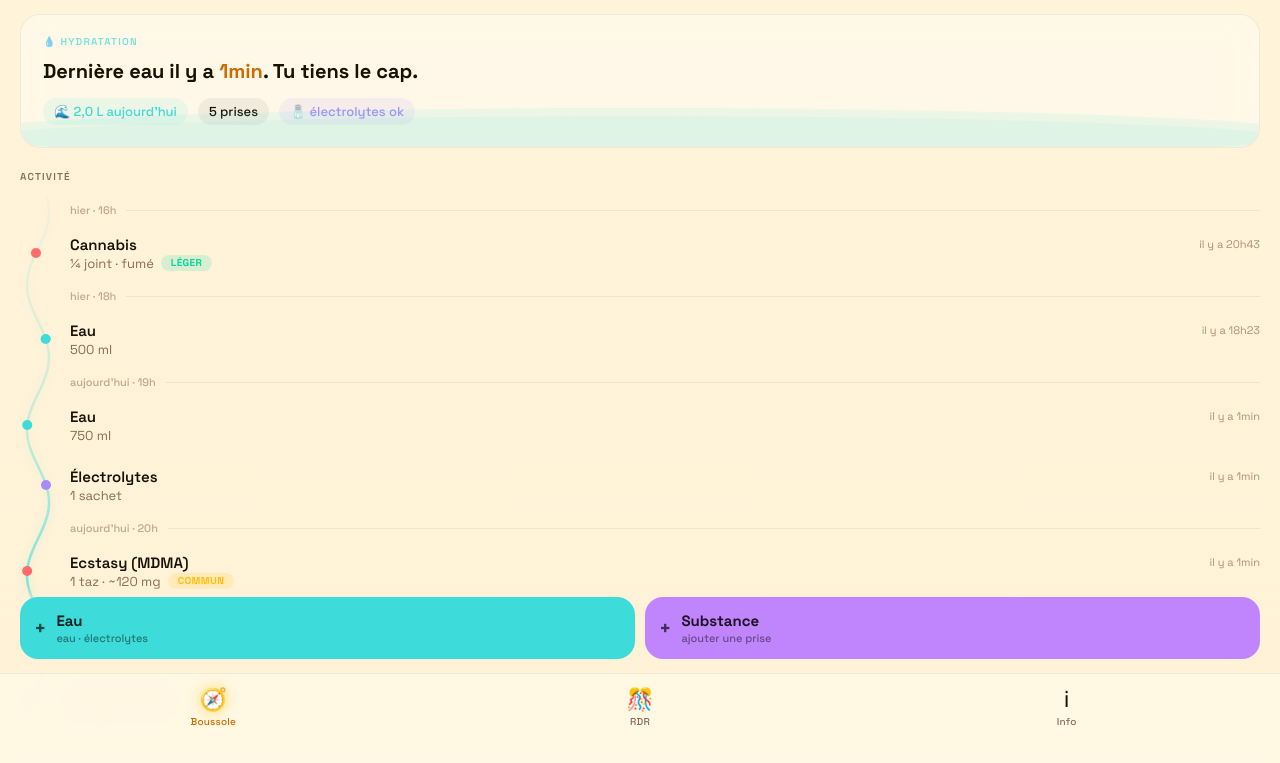
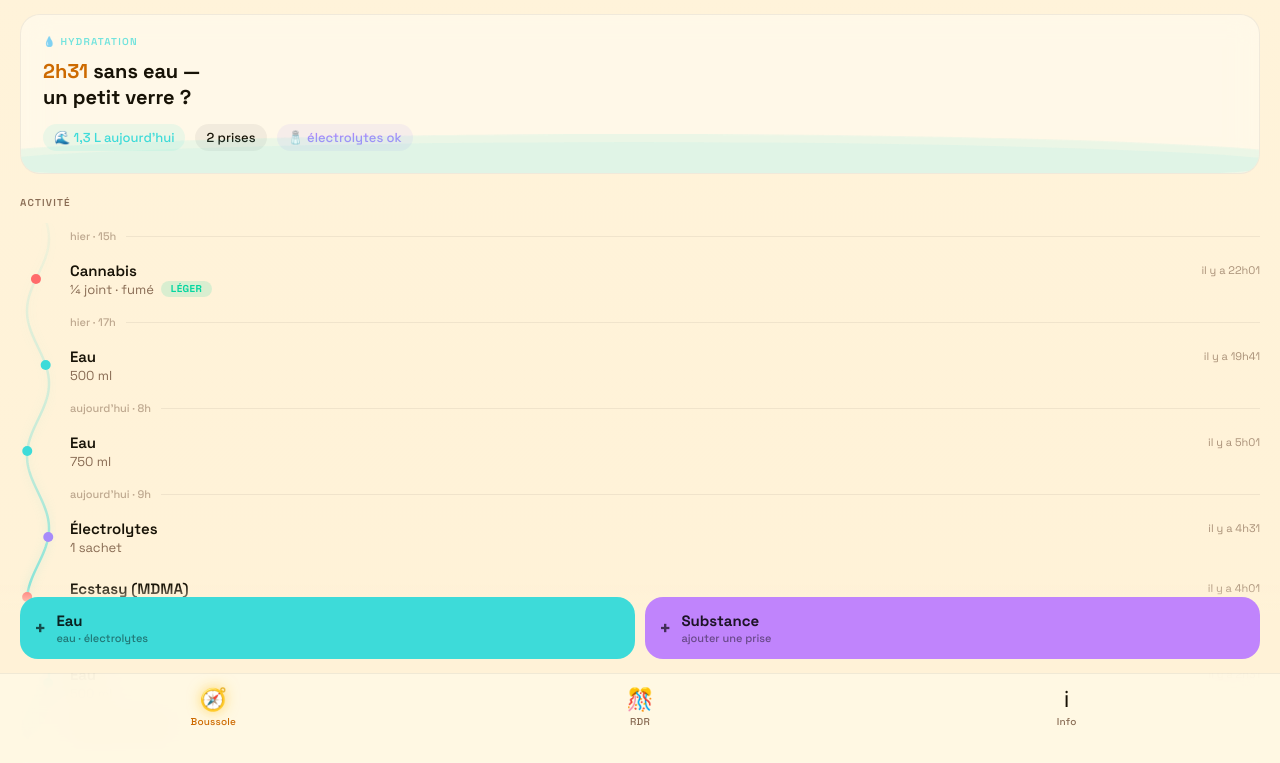
Before and after one commit to ValentinMouret/valentinmouret.github.io, a website: page index.html in a window 1280 px wide. Shown: the part 37-800 px from the top of the page. Drawn offline with Linux system fonts and the light colour scheme.

Commit message:
bug fixes

```diff
--- a/app.js
+++ b/app.js
@@ -389,24 +389,20 @@ async function clearLogs() {
 
 function seedLogs() {
   if (state.logs.length || localStorage.getItem(SEED_KEY)) return;
+  const now = new Date();
   state.logs = [
-    substanceEntry("cannabis", substances.cannabis.doses[0], prototypeDate(-1, 16, 20)),
-    waterEntry(500, prototypeDate(-1, 18, 40)),
-    waterEntry(750, prototypeDate(0, 18, 47)),
-    electrolyteEntry("1 sachet", prototypeDate(0, 19, 17)),
-    substanceEntry("ecstasy", substances.ecstasy.doses[1], prototypeDate(0, 19, 47)),
-    waterEntry(500, prototypeDate(0, 21, 17))
+    substanceEntry("cannabis", substances.cannabis.doses[0], offsetDate(now, -22 * 60)),
+    waterEntry(500, offsetDate(now, -(19 * 60 + 40))),
+    waterEntry(750, offsetDate(now, -5 * 60)),
+    electrolyteEntry("1 sachet", offsetDate(now, -(4 * 60 + 30))),
+    substanceEntry("ecstasy", substances.ecstasy.doses[1], offsetDate(now, -4 * 60)),
+    waterEntry(500, offsetDate(now, -(2 * 60 + 30)))
   ];
 }
 
-function prototypeNow() {
-  return new Date();
-}
-
-function prototypeDate(dayOffset, hours, minutes) {
-  const date = prototypeNow();
-  date.setDate(date.getDate() + dayOffset);
-  date.setHours(hours, minutes, 0, 0);
+function offsetDate(reference, minutesOffset) {
+  const date = new Date(reference);
+  date.setMinutes(date.getMinutes() + minutesOffset, 0, 0);
   return date;
 }
 
@@ -492,15 +488,14 @@ function renderHome() {
 function hydrationCard() {
   const waterLogs = sortedLogs((entry) => entry.type === "water");
   const lastWater = waterLogs[waterLogs.length - 1];
-  const now = isPrototypeSeedState() ? prototypeNow() : new Date();
+  const now = new Date();
   const todayStart = new Date(now);
   todayStart.setHours(0, 0, 0, 0);
   const todayWater = waterLogs.filter((entry) => new Date(entry.occurredAt) >= todayStart);
   const total = todayWater.reduce((sum, entry) => sum + Number(entry.amount || 0), 0);
   const elecToday = state.logs.some((entry) => entry.type === "electrolyte" && new Date(entry.occurredAt) >= todayStart);
-  const prototypeSeed = isPrototypeSeedState();
-  const totalLabel = prototypeSeed ? "2,0 L" : formatWater(total);
-  const takeCount = prototypeSeed ? 5 : todayWater.length;
+  const totalLabel = formatWater(total);
+  const takeCount = todayWater.length;
   let message = t("noWater");
 
   if (lastWater) {
@@ -523,12 +518,6 @@ function hydrationCard() {
       <div class="wave-bg"><div class="wave-bg-shape w1"></div><div class="wave-bg-shape w2"></div></div>
     </section>
   `;
-}
-
-function isPrototypeSeedState() {
-  if (state.logs.length !== 6) return false;
-  const signature = state.logs.map((entry) => entry.type === "substance" ? entry.substanceId : entry.type).sort().join("|");
-  return signature === "cannabis|ecstasy|electrolyte|water|water|water";
 }
 
 function highlightFirstTime(text) {
@@ -759,7 +748,7 @@ function warningMarkup(warning) {
 
 function timeSeparator(iso) {
   const date = new Date(iso);
-  const today = prototypeNow();
+  const today = new Date();
   const yesterday = new Date(today);
   yesterday.setDate(today.getDate() - 1);
   const sameDay = date.toDateString() === today.toDateString();
@@ -774,15 +763,18 @@ function clock(date) {
 }
 
 function relativeLabel(date) {
-  const diff = prototypeNow().getTime() - date.getTime();
+  const diff = Date.now() - date.getTime();
+  if (diff < 0) return clock(date);
   if (diff < 60 * 60 * 1000) return state.lang === "fr" ? `il y a ${Math.max(1, Math.round(diff / 60000))}min` : `${Math.max(1, Math.round(diff / 60000))}m ago`;
   if (diff < 24 * 60 * 60 * 1000) return state.lang === "fr" ? `il y a ${relativeDuration(date, true)}` : `${relativeDuration(date, true)} ago`;
-  const label = date.toDateString() === new Date(prototypeNow().setDate(prototypeNow().getDate() - 1)).toDateString() ? t("yesterday") : timeSeparator(date.toISOString()).split(" · ")[0];
+  const yesterday = new Date();
+  yesterday.setDate(yesterday.getDate() - 1);
+  const label = date.toDateString() === yesterday.toDateString() ? t("yesterday") : timeSeparator(date.toISOString()).split(" · ")[0];
   return `${label} ${date.getHours()}h${String(date.getMinutes()).padStart(2, "0")}`;
 }
 
 function relativeDuration(date) {
-  const minutes = Math.max(1, Math.round((prototypeNow().getTime() - date.getTime()) / 60000));
+  const minutes = Math.max(1, Math.round((Date.now() - date.getTime()) / 60000));
   if (minutes < 60) return `${minutes}min`;
   const hours = Math.floor(minutes / 60);
   const rest = minutes % 60;
@@ -992,6 +984,9 @@ function selectedDate(form, scope) {
   const [hours, minutes] = value.split(":").map(Number);
   const date = new Date();
   date.setHours(hours, minutes, 0, 0);
+  if (date.getTime() > Date.now()) {
+    date.setDate(date.getDate() - 1);
+  }
   return date;
 }
 
@@ -1001,28 +996,15 @@ function selectTimeButton(button) {
   $(`[data-time-custom="${scope}"]`)?.classList.toggle("vis", kind === "other");
 }
 
-function interactionForSubstanceId(substanceId) {
-  const sub = substances[substanceId];
-  const currentIds = [substanceId, sub?.family].filter(Boolean);
-  const recent = state.logs.filter((item) => {
-    if (item.type !== "substance") return false;
-    return Date.now() - new Date(item.occurredAt).getTime() <= 12 * 60 * 60 * 1000;
-  });
-  for (const item of recent) {
-    const previousIds = [item.substanceId, item.family].filter(Boolean);
-    const combined = new Set([...currentIds, ...previousIds]);
-    for (const ruleItem of interactionRules) {
-      if (ruleItem.ids.every((id) => combined.has(id))) return ruleItem;
-    }
-  }
-  return null;
+function isRecentPast(iso, windowHours = 12) {
+  const diff = Date.now() - new Date(iso).getTime();
+  return diff >= 0 && diff <= windowHours * 60 * 60 * 1000;
 }
 
-function interactionFor(entry) {
-  const currentIds = [entry.substanceId, entry.family].filter(Boolean);
+function interactionForSubstanceIds(ids) {
+  const currentIds = ids.filter(Boolean);
   const recent = state.logs.filter((item) => {
-    if (item.type !== "substance") return false;
-    return Date.now() - new Date(item.occurredAt).getTime() <= 12 * 60 * 60 * 1000;
+    return item.type === "substance" && isRecentPast(item.occurredAt);
   });
 
   for (const item of recent) {
@@ -1035,6 +1017,15 @@ function interactionFor(entry) {
     }
   }
   return null;
+}
+
+function interactionForSubstanceId(substanceId) {
+  const sub = substances[substanceId];
+  return interactionForSubstanceIds([substanceId, sub?.family]);
+}
+
+function interactionFor(entry) {
+  return interactionForSubstanceIds([entry.substanceId, entry.family]);
 }
 
 function initWave() {
--- a/index.html
+++ b/index.html
@@ -11,8 +11,8 @@
   <link rel="preconnect" href="https://fonts.googleapis.com">
   <link rel="preconnect" href="https://fonts.gstatic.com" crossorigin>
   <link href="https://fonts.googleapis.com/css2?family=Space+Grotesk:wght@400;500;600;700&display=swap" rel="stylesheet">
-<link rel="stylesheet" href="./styles.css?v=20">
-<script type="module" src="./app.js?v=20"></script>
+<link rel="stylesheet" href="./styles.css">
+<script type="module" src="./app.js"></script>
 
 <!-- ── Sky engine — Ciel vivant ──────────────────────────────────────
      Runs immediately (non-module) so CSS vars are set before first paint.
--- a/sw.js
+++ b/sw.js
@@ -1,9 +1,9 @@
-const CACHE = "boussole-v19";
+const CACHE = "boussole-v20";
 const ASSETS = [
   "./",
   "./index.html",
-"./styles.css?v=19",
-"./app.js?v=19",
+  "./styles.css",
+  "./app.js",
   "./manifest.webmanifest",
   "./assets/icon.svg"
 ];
```
